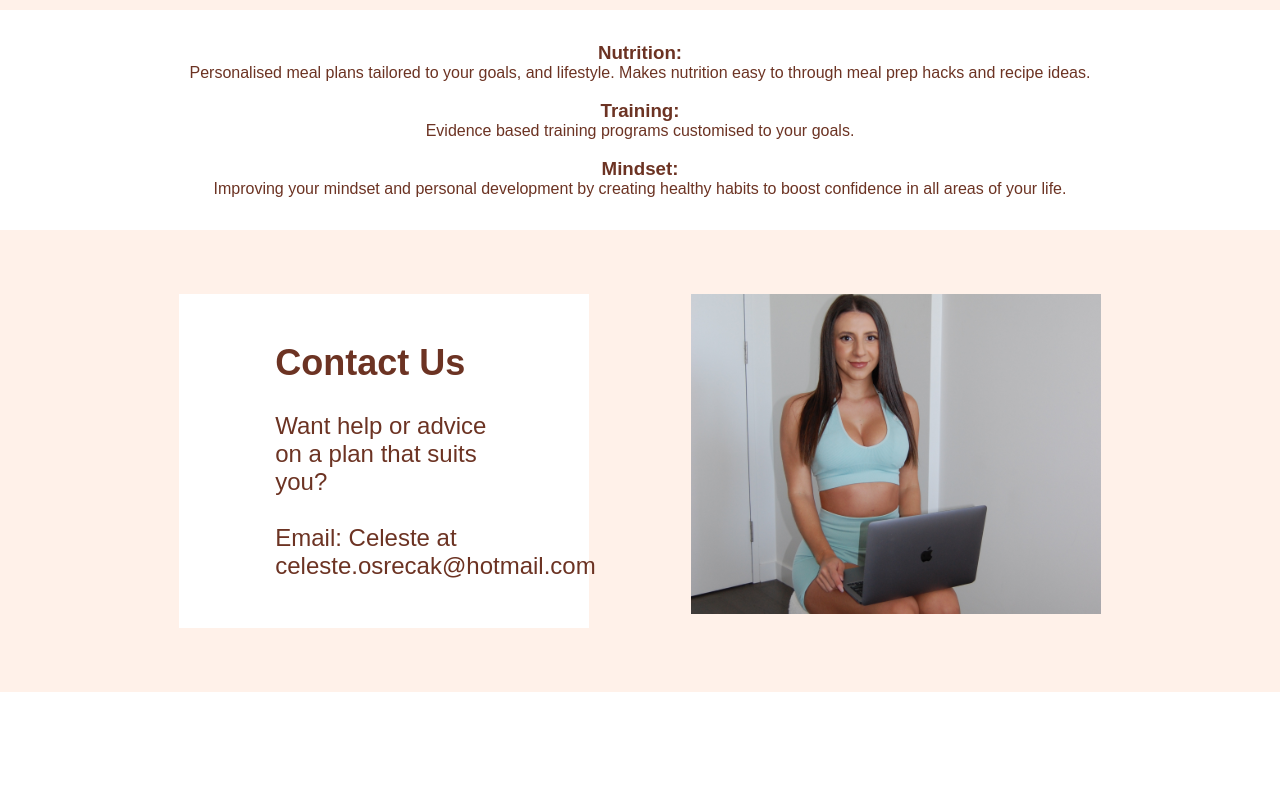
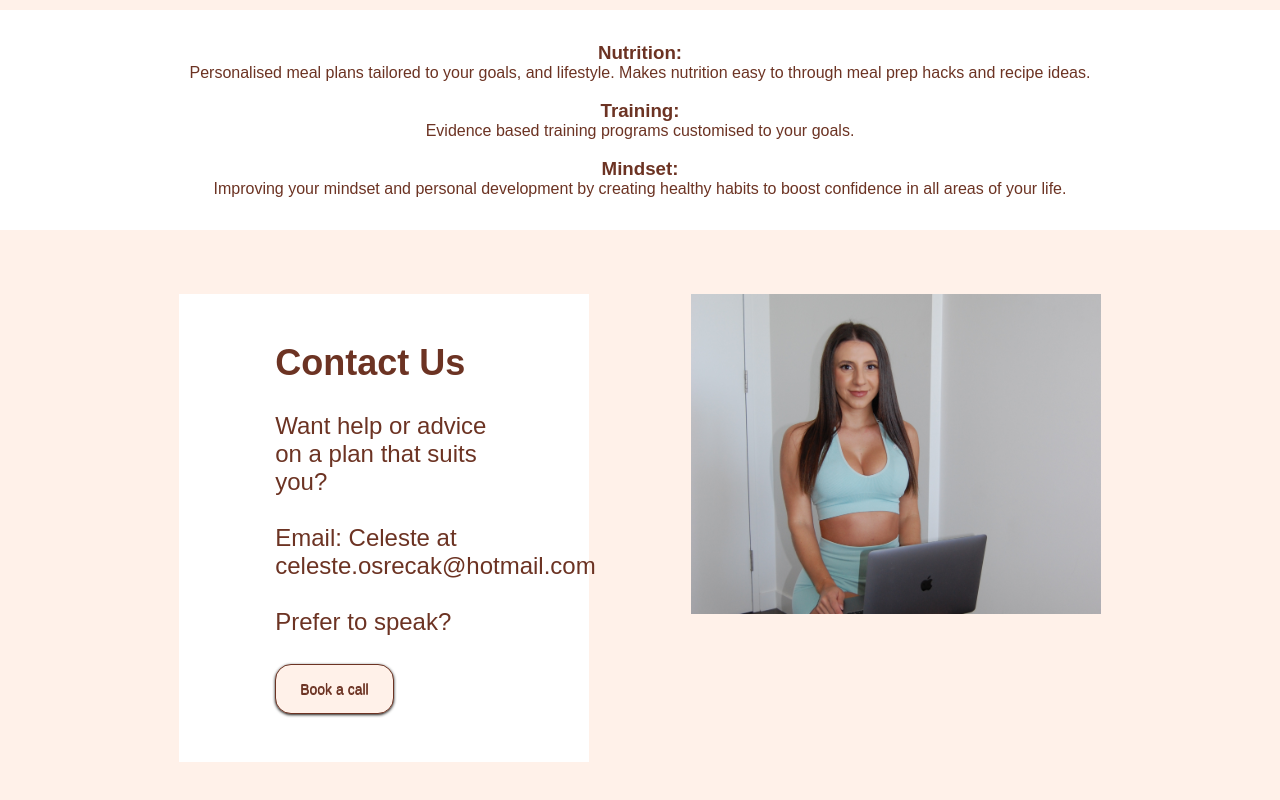
Before and after one commit to JesseO99/coachingbyceleste-website, a Next.js app in the folder coaching-by-celeste/: page / in a window 1280 px wide. Shown: the part 2784-3584 px from the top of the page. Before the commit the page ends 3476 px from the top, so only its background shows below. Built offline with nearby package versions, Linux system fonts and the light colour scheme; a web font is replaced by a local one.

Commit message:
Added Callender Button Need to Fix formatting

```diff
--- a/coaching-by-celeste/src/app/components/contact_form/contact_form.css
+++ b/coaching-by-celeste/src/app/components/contact_form/contact_form.css
@@ -21,12 +21,17 @@
     .contact_form_inner_container {
         width:40%;
         font-size: x-large;
+
+    }
+
+    .contact_image {
+        object-position: 50% 40%;
     }
 }
 .contact_form_inner_container {
     background-color: white;
     padding:2em 4em;
-
+    align-items: center;
 }
 
 @media only screen and (max-width: 600px) {
--- a/coaching-by-celeste/src/app/components/contact_form/contact_form.js
+++ b/coaching-by-celeste/src/app/components/contact_form/contact_form.js
@@ -1,5 +1,5 @@
 import styles from "./contact_form.css";
-
+import Button from "../button/button";
 
 export default function Contact_form() {
     return(
@@ -15,8 +15,16 @@ export default function Contact_form() {
                 <br/><br/>
 
                 Email: Celeste at <a href="mailto:celeste.osrecak@hotmail.com">celeste.osrecak@hotmail.com</a>
+
+                <br/><br/>
+
+                Prefer to speak?
+                <br/>
+
+
+
             </p>
-
+            <Button link={"https://icalendly.com/celeste-osrecak/30min"} label={"Book a call"} />
 
 
         </div>
```
